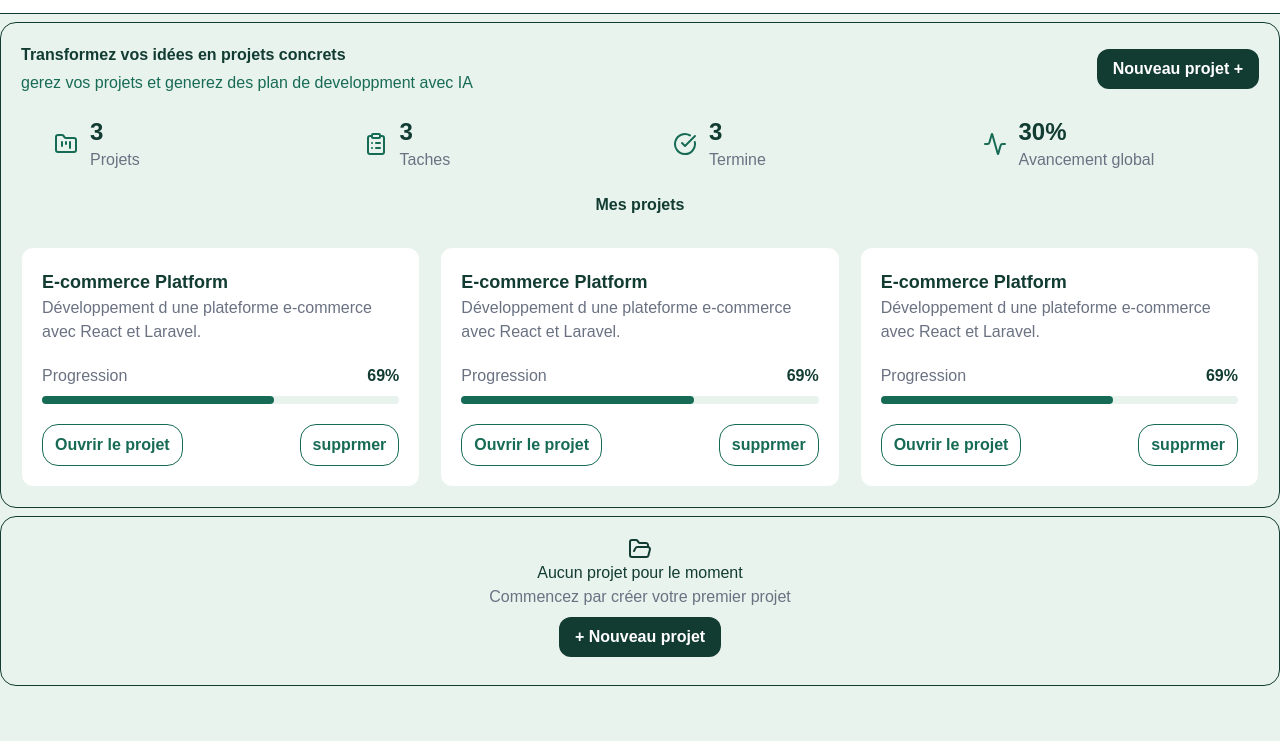
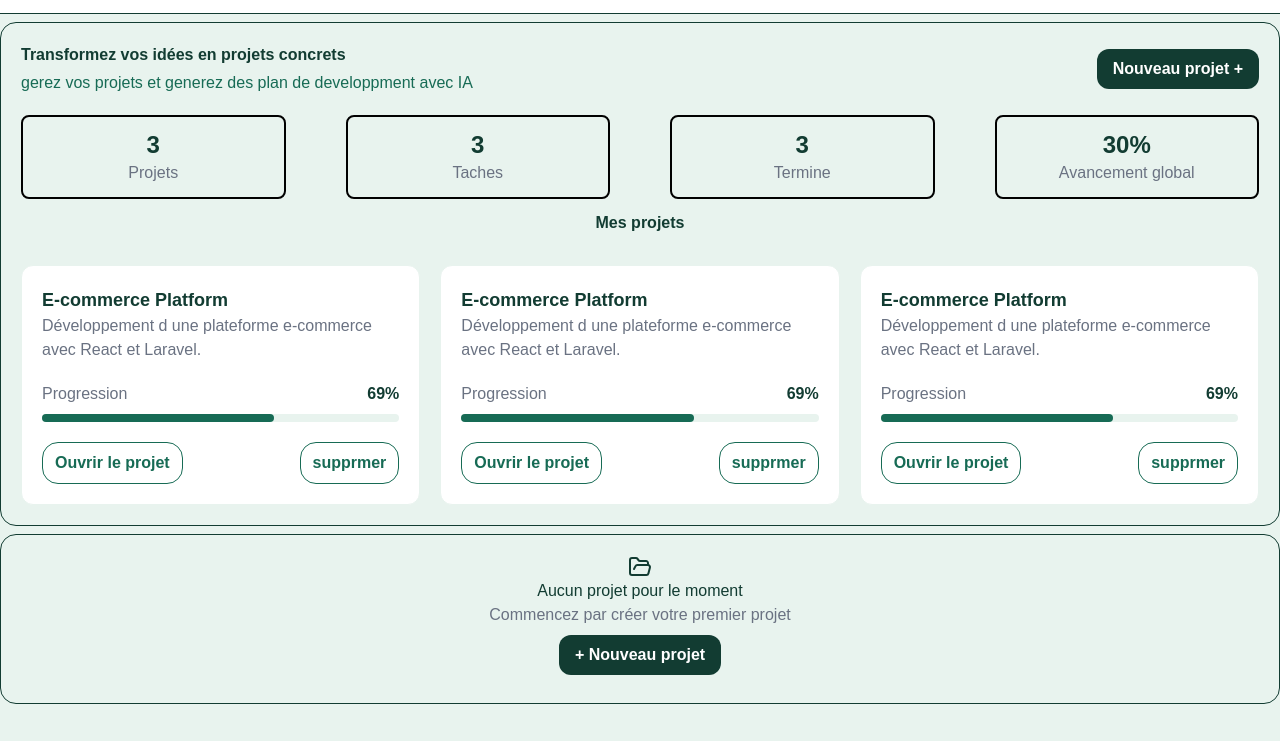
Before and after one commit to planit-ai-project/planit-ai, a website with bundled scripts: page index.html in a window 1280 px wide. Shown: the part 59-800 px from the top of the page. Built offline with nearby package versions, Linux system fonts and the light colour scheme; a script that the page names is missing.

Commit message:
modification html page index

```diff
--- a/index.html
+++ b/index.html
@@ -40,42 +40,22 @@
                 Nouveau projet +
             </a>
         </section>
-        <section class="grid grid-cols-2 md:grid-cols-4 ">
-            <article class=" p-5 rounded-lg  border border-[#E8F3EE]  flex items-center text-white ">
-                <div class="w-12  rounded-xl  flex items-center justify-center text-[#176B55]">
-                    <i data-lucide="folder-kanban"></i>
-                </div>
-                <div>
+        <section class="grid grid-cols-2 gap-15 mb-3 mt-5 md:grid-cols-4 ">
+            <article class=" p-3 rounded-lg  border border-[black]  border-2  text-center text-white ">
                     <p class="text-2xl font-bold text-[#123C32]">3</p>
                     <p class=" text-gray-500">Projets</p>
-                </div>
             </article>
-            <article class=" p-5 rounded-lg  border border-[#E8F3EE]  flex items-center text-white ">
-                <div class="w-12  rounded-xl  flex items-center justify-center text-[#176B55]">
-                    <i data-lucide="clipboard-list"></i>
-                </div>
-                <div>
+            <article class=" p-3 rounded-lg  border border-[black]  border-2  text-center text-white">
                     <p class="text-2xl font-bold text-[#123C32]">3</p>
                     <p class=" text-gray-500">Taches</p>
-                </div>
             </article>
-            <article class=" p-5 rounded-lg  border border-[#E8F3EE]  flex items-center text-white ">
-                <div class="w-12  rounded-xl  flex items-center justify-center text-[#176B55]">
-                    <i data-lucide="circle-check-big"></i>
-                </div>
-                <div>
+            <article class=" p-3 rounded-lg  border border-[black]  border-2  text-center text-white">
                     <p class="text-2xl font-bold text-[#123C32]">3</p>
                     <p class=" text-gray-500">Termine</p>
-                </div>
             </article>
-            <article class=" p-5 rounded-lg  border border-[#E8F3EE]  flex items-center text-white ">
-                <div class="w-12  rounded-xl  flex items-center justify-center text-[#176B55]">
-                    <i data-lucide="activity"></i>
-                </div>
-                <div>
+            <article class=" p-3 rounded-lg  border border-[black]  border-2  text-center text-white">
                     <p class="text-2xl font-bold text-[#123C32]">30%</p>
                     <p class=" text-gray-500">Avancement global</p>
-                </div>
             </article>
         </section>
         <section>
```
Also changed, not shown: src/css/output.css.
